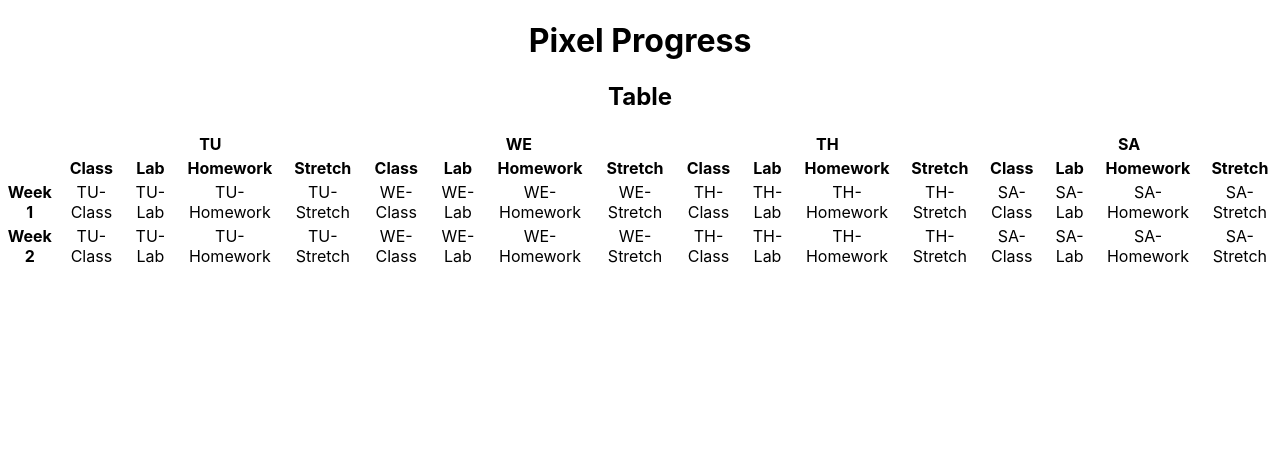
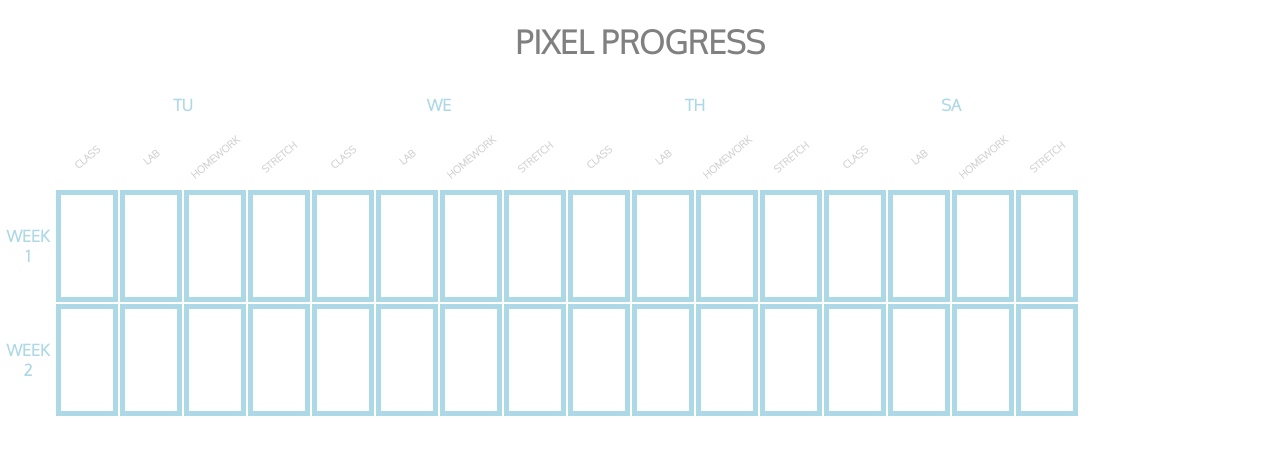
Before and after one commit to am852410/pixel-progress-front-end, a React (Create React App) app in the folder pixel-react-app/: page / in a window 1280 px wide. Shown: the top 454 px of the page. Built offline with nearby package versions, Linux system fonts and the light colour scheme.

Commit message:
Created placeholder function to toggle step color when clicked.

```diff
--- a/pixel-react-app/public/index.html
+++ b/pixel-react-app/public/index.html
@@ -10,6 +10,7 @@
       content="Web site created using create-react-app"
     />
     <link rel="apple-touch-icon" href="%PUBLIC_URL%/logo192.png" />
+
     <!--
       manifest.json provides metadata used when your web app is installed on a
       user's mobile device or desktop. See https://developers.google.com/web/fundamentals/web-app-manifest/
@@ -39,5 +40,6 @@
       To begin the development, run `npm start` or `yarn start`.
       To create a production bundle, use `npm run build` or `yarn build`.
     -->
+
   </body>
 </html>
--- a/pixel-react-app/src/App.css
+++ b/pixel-react-app/src/App.css
@@ -1,3 +1,5 @@
+@import url('https://fonts.googleapis.com/css2?family=Josefin+Sans:wght@300&family=Oxygen:wght@300&display=swap');
+
 .App {
   text-align: center;
 }
@@ -36,3 +38,47 @@
     transform: rotate(360deg);
   }
 }
+
+body {
+  font-family: 'Oxygen', sans-serif;
+  text-transform: uppercase;
+}
+
+
+h1 {
+  color:gray;
+}
+
+td {
+  color:lightgray;
+  border: 5px solid lightblue;
+  height: 100px;
+  width: 50px;
+
+}
+
+.clickedStep {
+  color:lightgray;
+  background-color: cyan;
+
+}
+
+th {
+  color:lightblue;
+}
+
+th.rotate {
+  color: lightgray;
+  height: 60px;
+  white-space: nowrap;
+  transform:rotate(-40deg);
+  font-size: 10px;
+}
+
+colgroup {
+  border: 5px solid red;
+}
+
+#hide {
+  border: none;
+}
--- a/pixel-react-app/src/App.js
+++ b/pixel-react-app/src/App.js
@@ -24,6 +24,13 @@ export default class App extends Component {
     }
   }
 
+  fillStep = (e) => {
+    e.preventDefault()
+
+    let thisID = e.target.id
+    console.log(`${thisID} clicked`)
+    document.getElementById(`${thisID}`).classList.toggle('clickedStep')
+  }
 
 
   render() {
@@ -34,6 +41,7 @@ export default class App extends Component {
         sessions={this.state.sessions}
         steps={this.state.steps}
         reps={this.state.reps}
+        fillStep={this.fillStep}
         />
       </div>
     )
--- a/pixel-react-app/src/Goal.js
+++ b/pixel-react-app/src/Goal.js
@@ -1,38 +1,29 @@
 import React, {Component} from "react"
-const p = (x) => (console.log(x))
 
 export default class Goal extends Component {
-  constructor(props) {
-    super(props)
-  }
-
-
 
 
   render() {
-    const sessionLength= this.props.sessions.length
-    const stepCount = sessionLength*this.props.steps.length
-    p(sessionLength)
-    p(stepCount)
 
     return (
       <div>
-        <h2>Table</h2>
           <table>
           <col></col>
           {
             this.props.sessions.map(session => {
               return (
-                <colgroup span={sessionLength}></colgroup>
+                <colgroup
+                span={this.props.sessions.length}>
+                </colgroup>
               )
             })
           }
         <tr>
-            <td rowspan="2"></td>
+            <td id="hide" rowSpan="2"></td>
             {
               this.props.sessions.map((session, i) => {
                 return (
-                  <th colspan={this.props.sessions.length} scope="colgroup">{session}</th>
+                  <th colSpan={this.props.sessions.length} scope="colgroup">{session}</th>
                 )
               })
             }
@@ -43,42 +34,62 @@ export default class Goal extends Component {
               return (
                 this.props.steps.map((step, i) => {
                   return (
-                    <th scope="col">{step}</th>
+                    <th
+                    className="rotate" scope="col">{step}</th>
                   )
                 })
               )
             })
           }
         </tr>
+
+
+
+
         <tr>
           <th scope="row">Week 1</th>
-
           {
             this.props.sessions.map((session, i) => {
               return (
                 this.props.steps.map((step, j) => {
-                  return (<td>{`${session}-${step}`}</td>)
-                })
-              )
-            }
-          )
-          }
-
-        </tr>
-
-        <tr>
-          <th scope="row">Week 2</th>
-          {
-            this.props.sessions.map((session, i) => {
-              return (
-                this.props.steps.map((step, j) => {
-                  return (<td>{`${session}-${step}`}</td>)
+                  return (
+                    <td
+                    id={`week1-${session}-${step}`}
+                    onClick={this.props.fillStep}
+                    >
+                    </td>)
                 })
               )
             }
           )
           }
         </tr>
+
+        <tr>
+          <th scope="row">Week 2</th>
+          {
+
+            this.props.sessions.map((session, i) => {
+              return (
+                this.props.steps.map((step, j) => {
+                  return (
+                    <td
+                    id={`week2-${session}-${step}`}
+                    onClick={this.props.fillStep}
+                    >
+                    </td>)
+                })
+              )
+            }
+          )
+          }
+        </tr>
+
+
+
+
+
+
     </table>
 
 
```
